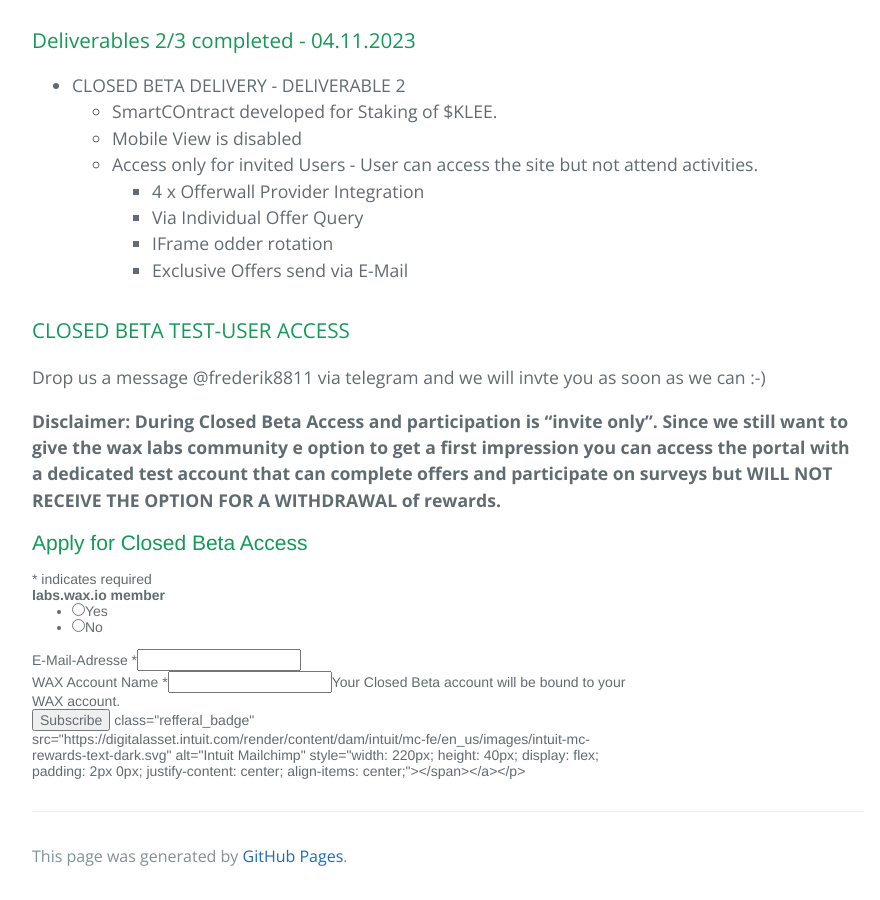
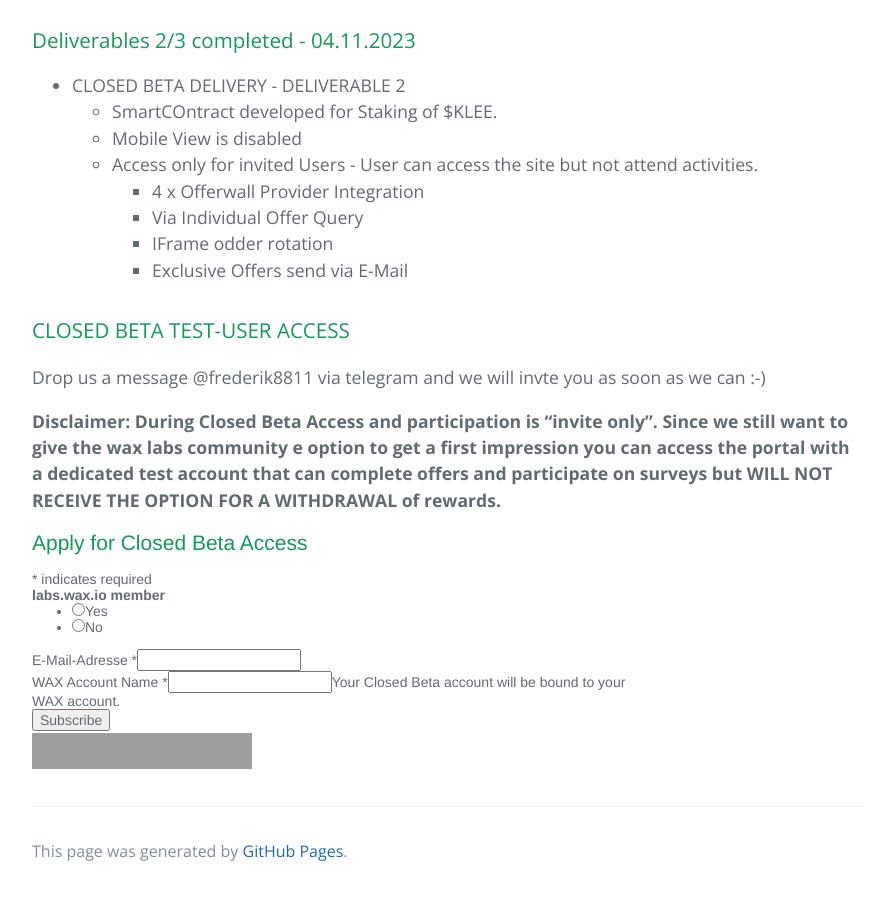
Before and after one commit to KleeblattGames/KleeblattGames.github.io, a Jekyll site: the page built from index.md, in a window 1280 px wide and 900 px high, scrolled down 571 px. Shown: the whole window, without its empty margins (192-1072 px from the left). Built offline with Jekyll 4.4.1, drawn with Linux system fonts in a browser that asks for light colours; comment, search, counter and statistics services are not loaded; grey boxes are pictures that could not be loaded.

Commit message:
Update index.md

```diff
--- a/index.md
+++ b/index.md
@@ -54,9 +54,10 @@ Drop us a message @frederik8811 via telegram and we will invte you as soon as we
         <div class="optionalParent">
             <div class="clear foot">
                 <input type="submit" name="subscribe" id="mc-embedded-subscribe" class="button" value="Subscribe">
-           class="refferal_badge" src="https://digitalasset.intuit.com/render/content/dam/intuit/mc-fe/en_us/images/intuit-mc-rewards-text-dark.svg" alt="Intuit Mailchimp" style="width: 220px; height: 40px; display: flex; padding: 2px 0px; justify-content: center; align-items: center;"></span></a></p>
+                <p style="margin: 0px auto;"><a href="http://eepurl.com/iDfTDY" title="Mailchimp - email marketing made easy and fun"><span style="display: inline-block; background-color: transparent; border-radius: 4px;"><img class="refferal_badge" src="https://digitalasset.intuit.com/render/content/dam/intuit/mc-fe/en_us/images/intuit-mc-rewards-text-dark.svg" alt="Intuit Mailchimp" style="width: 220px; height: 40px; display: flex; padding: 2px 0px; justify-content: center; align-items: center;"></span></a></p>
             </div>
         </div>
     </div>
 </form>
 </div>
+<script type="text/javascript" src="//s3.amazonaws.com/downloads.mailchimp.com/js/mc-validate.js"></script><script type="text/javascript">(function($) {window.fnames = new Array(); window.ftypes = new Array();fnames[7]='MMERGE7';ftypes[7]='radio';fnames[0]='EMAIL';ftypes[0]='email';fnames[6]='MMERGE6';ftypes[6]='text';fnames[1]='FNAME';ftypes[1]='text';fnames[2]='LNAME';ftypes[2]='text';fnames[3]='ADDRESS';ftypes[3]='address';fnames[4]='PHONE';ftypes[4]='phone';fnames[5]='BIRTHDAY';ftypes[5]='birthday';}(jQuery));var $mcj = jQuery.noConflict(true);</script></div>
```
